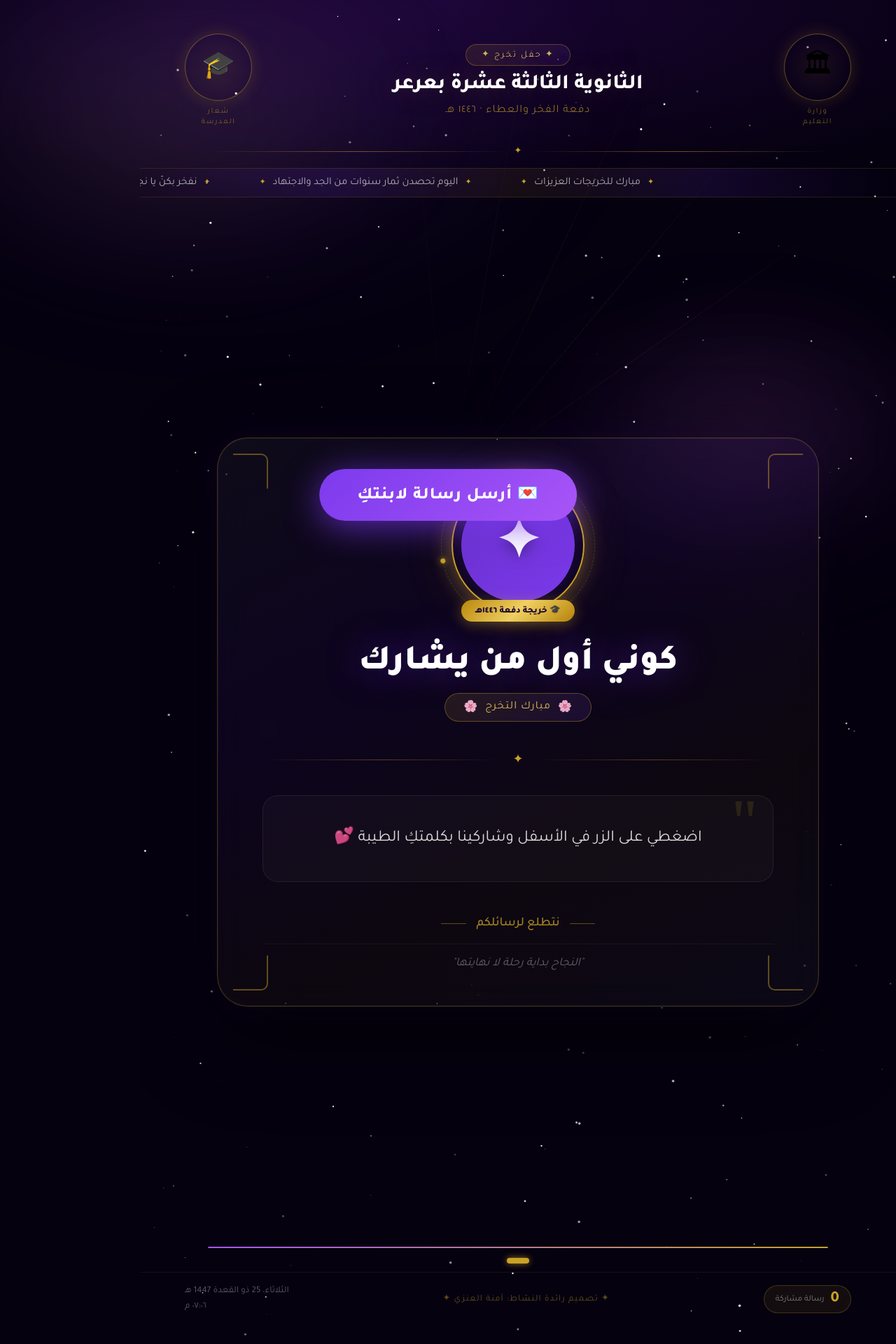
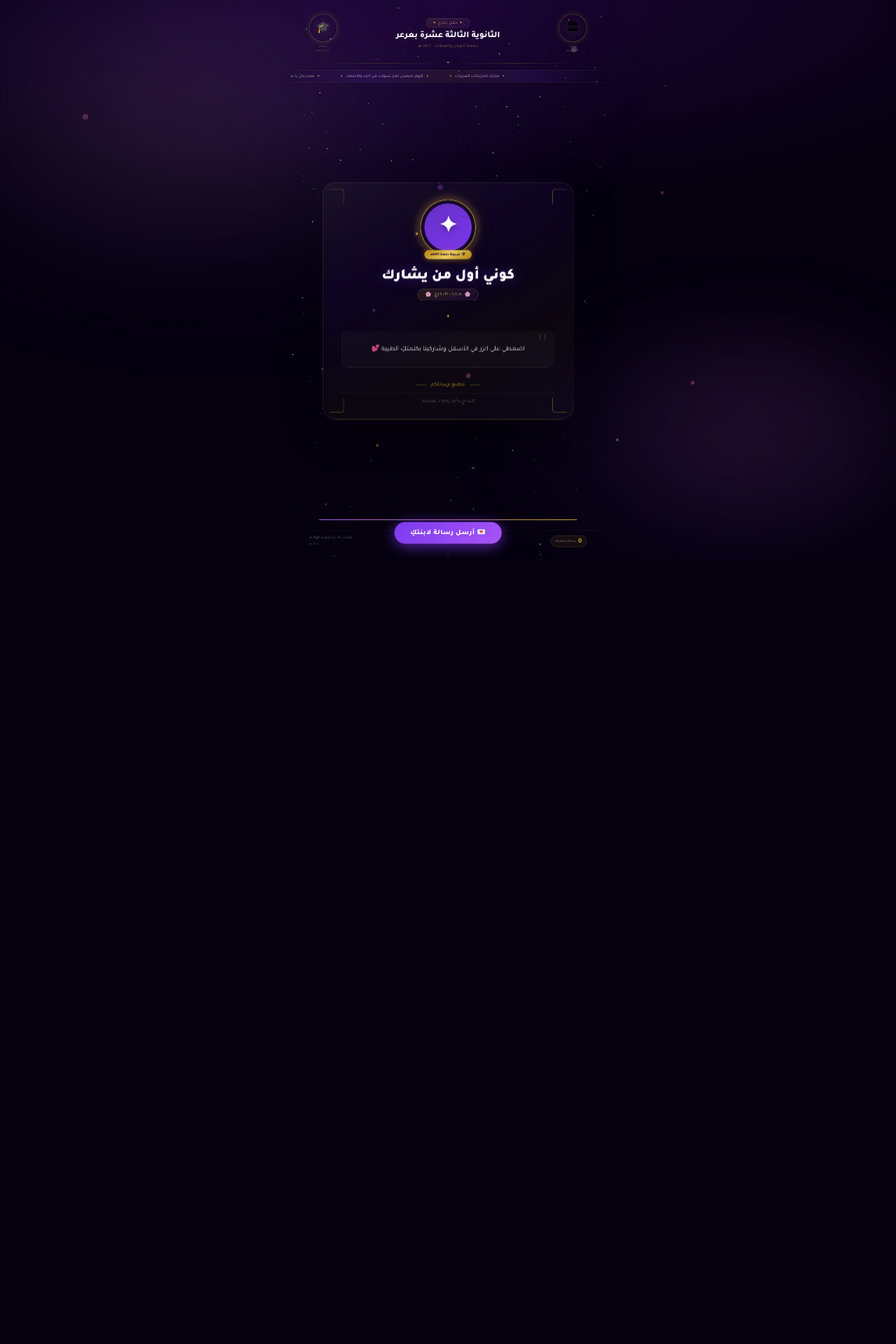
Before and after one commit to amnah1438/CINEMATICGRADUATION, a Django app: page / in a window 1280 px wide. Shown: the whole page at 70% size. After the commit the page ends 795 px from the top, so only its background shows below. Run offline with Django 5.2, Linux system fonts and the light colour scheme; data that the repository does not hold is empty; some libraries are stand-ins or nearby versions.

Commit message:
تعديل المقاس

```diff
--- a/board/templates/board/display.html
+++ b/board/templates/board/display.html
@@ -2,7 +2,7 @@
 <html lang="ar" dir="rtl">
 <head>
   <meta charset="UTF-8">
-  <meta name="viewport" content="width=1080, initial-scale=1.0">
+  <meta name="viewport" content="width=device-width, initial-scale=1.0, maximum-scale=1.0, user-scalable=no">
   <title>{% if settings %}{{ settings.school_name }}{% else %}حفل تخرج الطالبات{% endif %} — ١٤٤٦هـ</title>
   <link href="https://fonts.googleapis.com/css2?family=Tajawal:wght@300;400;500;700;800;900&display=swap" rel="stylesheet">
   <script src="https://cdnjs.cloudflare.com/ajax/libs/gsap/3.12.5/gsap.min.js"></script>
@@ -12,7 +12,8 @@
       --purple: #7c3aed; --purple-light: #a855f7;
     }
     *, *::before, *::after { box-sizing: border-box; margin: 0; padding: 0; }
-    html, body { width: 1080px; height: 1920px; overflow: hidden; background: #05010f; font-family: 'Tajawal', sans-serif; }
+    html, body { width: 100vw; height: 100vh; overflow: hidden; background: #05010f; font-family: 'Tajawal', sans-serif; }
+    .screen-scaler { position: fixed; top: 0; left: 0; width: 1080px; height: 1920px; transform-origin: top left; }
 
     .bg-base { position:fixed; inset:0; background:radial-gradient(ellipse 120% 60% at 50% 0%,#1a0533 0%,#05010f 60%),radial-gradient(ellipse 80% 50% at 80% 100%,#0d0830 0%,transparent 70%); z-index:0; }
     .aurora { position:fixed; inset:0; z-index:1; pointer-events:none; }
@@ -116,6 +117,7 @@
 
 <div class="bg-base"></div>
 <div class="aurora"><div class="a1"></div><div class="a2"></div><div class="a3"></div><div class="a4"></div></div>
+<div class="screen-scaler">
 <canvas id="stars-canvas" width="1080" height="1920"></canvas>
 <canvas id="confetti-canvas" width="1080" height="1920"></canvas>
 <div class="rays-wrap">
@@ -193,6 +195,7 @@
 </div>
 
 <a href="{% url 'form' %}" class="fab">💌 أرسل رسالة لابنتكِ</a>
+</div><!-- end screen-scaler -->
 
 <!-- Pass Django data to JS -->
 <script>
@@ -220,6 +223,17 @@ const CARD_SPEED = {{ settings.card_speed|default:9 }} * 1000;
 const COLORS=['#7c3aed','#0e7490','#be185d','#b45309','#065f46','#4338ca','#9d174d','#0f766e','#92400e','#1d4ed8'];
 const EMOJIS=['🌸','⭐','💫','🌟','🌺','✨','🎯','🌙','🦋','👑','🌹','🎀'];
 const QUOTES=['النجاح بداية رحلة لا نهايتها','من جدّ وجد ومن زرع حصد','وما توفيقي إلا بالله','الأمل نور يضيء دروب الطامحات','العلم نور والجهل ظلام','اجعلي من كل يوم تحفة','أضيئي الدرب لمن يأتي بعدكِ','لكل مجتهدة نصيب من الفخر'];
+
+/* SCALE TO FIT ANY SCREEN */
+function scaleToFit(){
+  const scaler=document.querySelector('.screen-scaler');
+  const sx=window.innerWidth/1080, sy=window.innerHeight/1920;
+  const s=Math.min(sx,sy);
+  const ox=(window.innerWidth-1080*s)/2, oy=(window.innerHeight-1920*s)/2;
+  scaler.style.transform=`translate(${ox}px,${oy}px) scale(${s})`;
+}
+scaleToFit();
+window.addEventListener('resize',scaleToFit);
 
 /* STARS */
 const sc=document.getElementById('stars-canvas'),sx=sc.getContext('2d');
```
